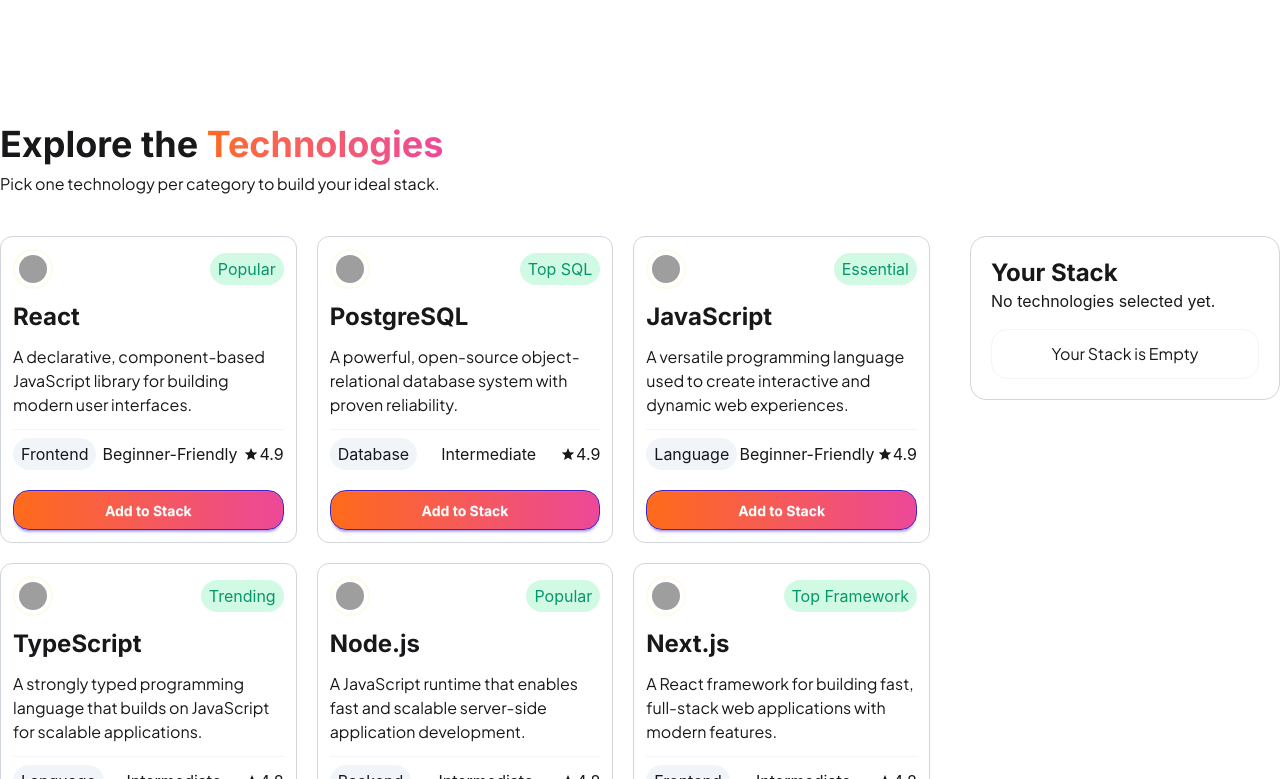
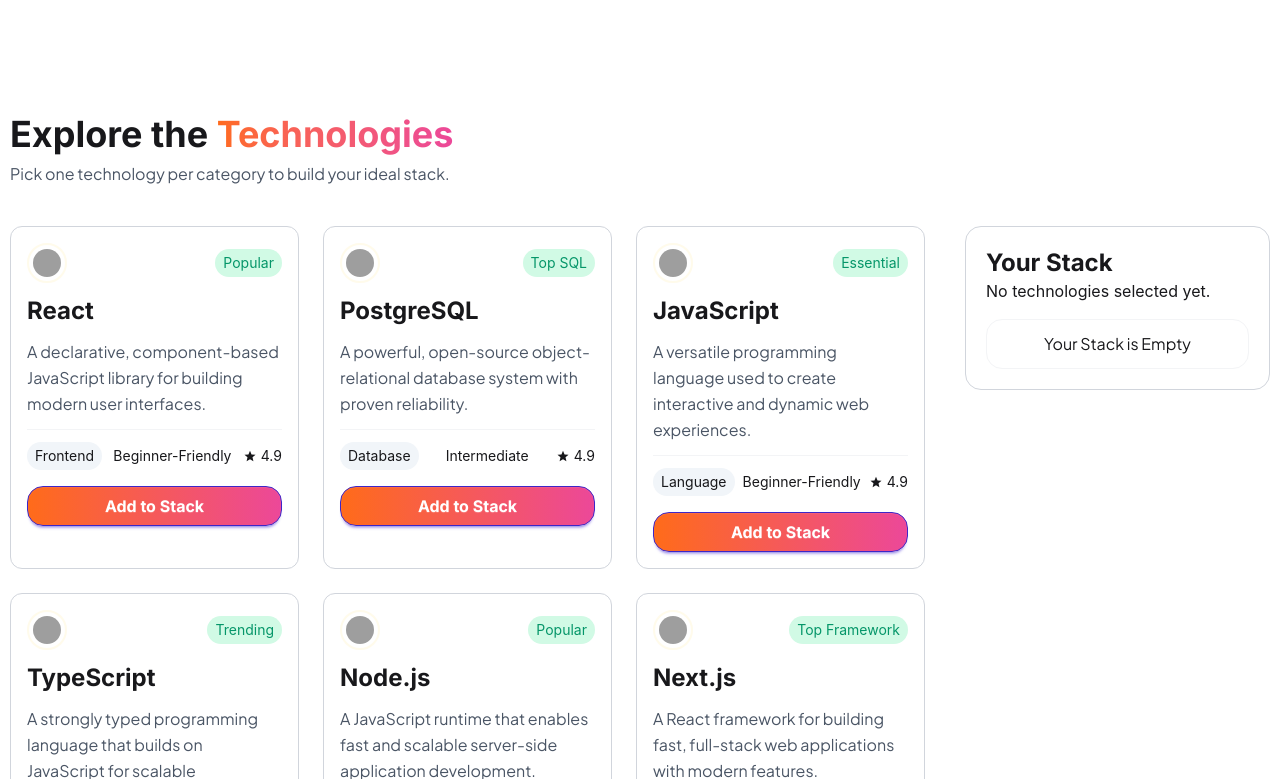
Before and after one commit to arifdotdev/DevStack, a React (Vite) app: page / in a window 1280 px wide. Shown: the part 581-1360 px from the top of the page. Built offline with nearby package versions, Linux system fonts and the light colour scheme; grey boxes are pictures that could not be loaded.

Commit message:
added the footer top margin

```diff
--- a/src/components/navbar/Navbar.tsx
+++ b/src/components/navbar/Navbar.tsx
@@ -10,7 +10,7 @@
     </>
     return (
         <div className=" bg-base-100 shadow-sm sticky top-0 z-50">
-            <div className='container navbar'>
+            <div className='container mx-auto navbar px-4 sm:px-6 lg:px-8'>
                 <div className="navbar-start">
                     <div className="dropdown">
                         <div tabIndex={0} role="button" className="btn btn-ghost lg:hidden">
@@ -22,7 +22,7 @@
                             {links}
                         </ul>
                     </div>
-                    <a className="btn btn-ghost text-xl"><img src={logo} alt="logo" /></a>
+                    <a className="btn btn-ghost p-2"><img src={logo} alt="logo" className="w-28 sm:w-32 lg:w-36 h-auto"/></a>
                 </div>
                 <div className="navbar-center hidden lg:flex">
                     <ul className="menu menu-horizontal px-1 gap-3 font-secondary">
@@ -30,8 +30,19 @@
                     </ul>
                 </div>
                 <div className="navbar-end gap-2">
-                    <a className="btn border-2 border-orange-400 bg-transparent text-orange-400 rounded-lg hover:bg-orange-400 hover:text-white transition cursor-pointer">Sign In</a>
-                    <a className="btn btn-primary cursor-pointer">Sign Up</a>
+                    <a className="btn
+                            btn-sm sm:btn-md
+                            border-2 border-orange-400
+                            bg-transparent
+                            text-orange-400
+                            rounded-lg
+                            hover:bg-orange-400
+                            hover:text-white
+                            transition
+                            cursor-pointer">Sign In</a>
+                    <a className="btn btn-primary
+                            btn-sm sm:btn-md
+                            cursor-pointer">Sign Up</a>
                 </div>
             </div>
         </div>
--- a/src/components/technologies/Technologies.tsx
+++ b/src/components/technologies/Technologies.tsx
@@ -19,16 +19,17 @@
 
     return (
         <div className='container'>
-            <h2 className='font-bold text-4xl font-primary'>Explore the <span className='bg-gradient-to-r from-[#ff6b1a] to-[#ec4899] bg-clip-text text-transparent'>Technologies</span></h2>
-            <p className='font-secondary mt-2'>Pick one technology per category to build your ideal stack.</p>
+            <h2 className='font-bold text-2xl sm:text-3xl lg:text-4xl
+                font-primary'>Explore the <span className='bg-gradient-to-r from-[#ff6b1a] to-[#ec4899] bg-clip-text text-transparent'>Technologies</span></h2>
+            <p className='font-secondary mt-2 text-sm sm:text-base text-gray-600'>Pick one technology per category to build your ideal stack.</p>
 
-            <div className='block sm:flex gap-10 mt-10'>
-                <div className='w-12/12 sm:w-9/12'>
-                    <Suspense fallback={<h2>Loading...</h2>}>
+            <div className='flex flex-col md:flex-row gap-6 lg:gap-10 mt-8 sm:mt-10'>
+                <div className='w-full md:w-7/12 lg:w-9/12'>
+                    <Suspense fallback={<div className="flex justify-center"><span className="loading loading-bars loading-sm"></span></div>}>
                         <TechnologiesCards technologiesPromise={technologiesPromise} stacks={stacks} setStacks={setStacks} ></TechnologiesCards>
                     </Suspense>
                 </div>
-                <div className='w-12/12 sm:w-3/12'>
+                <div className='w-full md:w-5/12 lg:w-3/12'>
                     <TechnologiesStack stacks={stacks} setStacks={setStacks} ></TechnologiesStack>
                 </div>
             </div>
--- a/src/components/technologies/TechnologiesCards.tsx
+++ b/src/components/technologies/TechnologiesCards.tsx
@@ -11,7 +11,7 @@
 const TechnologiesCards = ({ technologiesPromise, stacks, setStacks }: TechnologiesCardsProps) => {
     const technologies = use(technologiesPromise)
     return (
-        <div className="grid grid-cols-1 sm:grid-cols-3 gap-5">
+        <div className="w-full grid grid-cols-1 sm:grid-cols-2 lg:grid-cols-3 gap-4 sm:gap-5 lg:gap-6">
             {
                 technologies.map((technology, index) => <TechnologyCard technology={technology} stacks={stacks} setStacks={setStacks} key={index}></TechnologyCard>)
             }
--- a/src/components/technologies/TechnologyCard.tsx
+++ b/src/components/technologies/TechnologyCard.tsx
@@ -28,21 +28,38 @@
 
 
     return (
-        <div className='bg-white border border-gray-300 rounded-xl p-3 space-y-3 '>
+        <div className='bg-white border border-gray-300 rounded-xl p-3 sm:p-4 space-y-3 w-full'>
             <div className='flex justify-between items-center'>
-                <img className='w-10 h-10 bg-white border-2 rounded-full border-amber-50 text-shadow-zinc-200 p-1 ' src={technology.icon} alt={technology.name} />
-                <div className='bg-[#D1FAE5] text-[#059669] rounded-2xl py-1 px-2'><span>{technology.badge}</span></div>
+                <img className='w-9 h-9 sm:w-10 sm:h-10 bg-white border-2 rounded-full border-amber-50 p-1 shrink-0' src={technology.icon} alt={technology.name} />
+                <div className='bg-[#D1FAE5] text-[#059669] rounded-2xl py-1 px-2 text-xs sm:text-sm whitespace-nowrap'><span>{technology.badge}</span></div>
             </div>
-            <h3 className='text-2xl font-bold font-primary'>{technology.name}</h3>
-            <p className='font-secondary'>{technology.description}</p>
-            <div className='flex justify-between items-center mt-3 pt-2 border-t-1 border-gray-100'>
-                <div className='bg-[#F1F5F9] rounded-2xl px-2 py-1'>{technology.category}</div>
-                <div>{technology.difficulty}</div>
-                <div className='flex items-center'><span><IoMdStar /></span> {technology.rating}</div>
+            <h3 className='text-xl sm:text-2xl font-bold font-primary break-words'>{technology.name}</h3>
+            <p className='font-secondary text-sm sm:text-base leading-relaxed text-gray-600'>{technology.description}</p>
+            <div className='flex flex-wrap justify-between items-center gap-2 mt-3 pt-3 border-t border-gray-100 text-xs sm:text-sm'>
+                <div className='bg-[#F1F5F9] rounded-2xl px-2 py-1 whitespace-nowrap'>{technology.category}</div>
+                <div className='whitespace-nowrap'>{technology.difficulty}</div>
+                <div className='flex items-center gap-1 whitespace-nowrap'><span><IoMdStar /></span> {technology.rating}</div>
             </div>
             <button
                 onClick={() => handleAddStack()}
-                className={`btn font-bold text-white font-primary py-2 w-full border rounded-2xl mt-5 cursor-pointer flex items-center justify-center gap-2 ${isSelected ? "active" : "btn-primary"}`}
+                className={`
+                    btn
+                    font-bold
+                    text-white
+                    font-primary
+                    py-2
+                    w-full
+                    border
+                    rounded-2xl
+                    mt-4
+                    cursor-pointer
+                    flex
+                    items-center
+                    justify-center
+                    gap-2
+                    text-sm
+                    sm:text-base
+                    ${isSelected ? "active" : "btn-primary"}`}
             >{isSelected && <FaCheck />} {isSelected ? 'Added to Stack' : 'Add to Stack'}</button>
         </div>
     );
--- a/src/index.css
+++ b/src/index.css
@@ -11,6 +11,7 @@
   --color-primary: #ff6b1a;
   --color-secondary: #ec4899;
 }
+
 
 .inter {
   font-family: var(--font-primary);
@@ -54,6 +55,8 @@
 .container {
   max-width: 1440px;
   margin: 0 auto;
+  padding-left: 10px;
+  padding-right: 10px;
 }
 
 ul.menu li {
```
